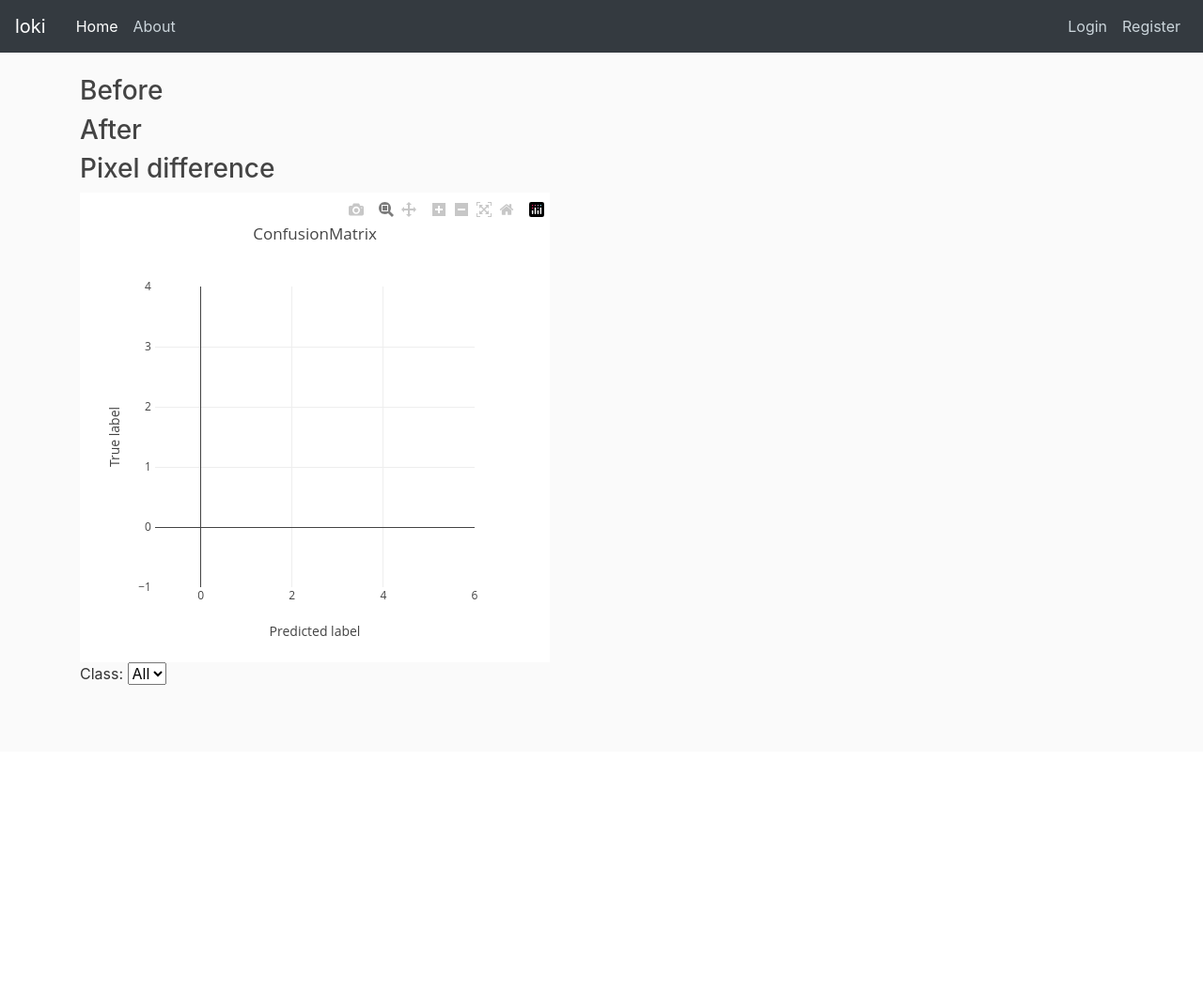
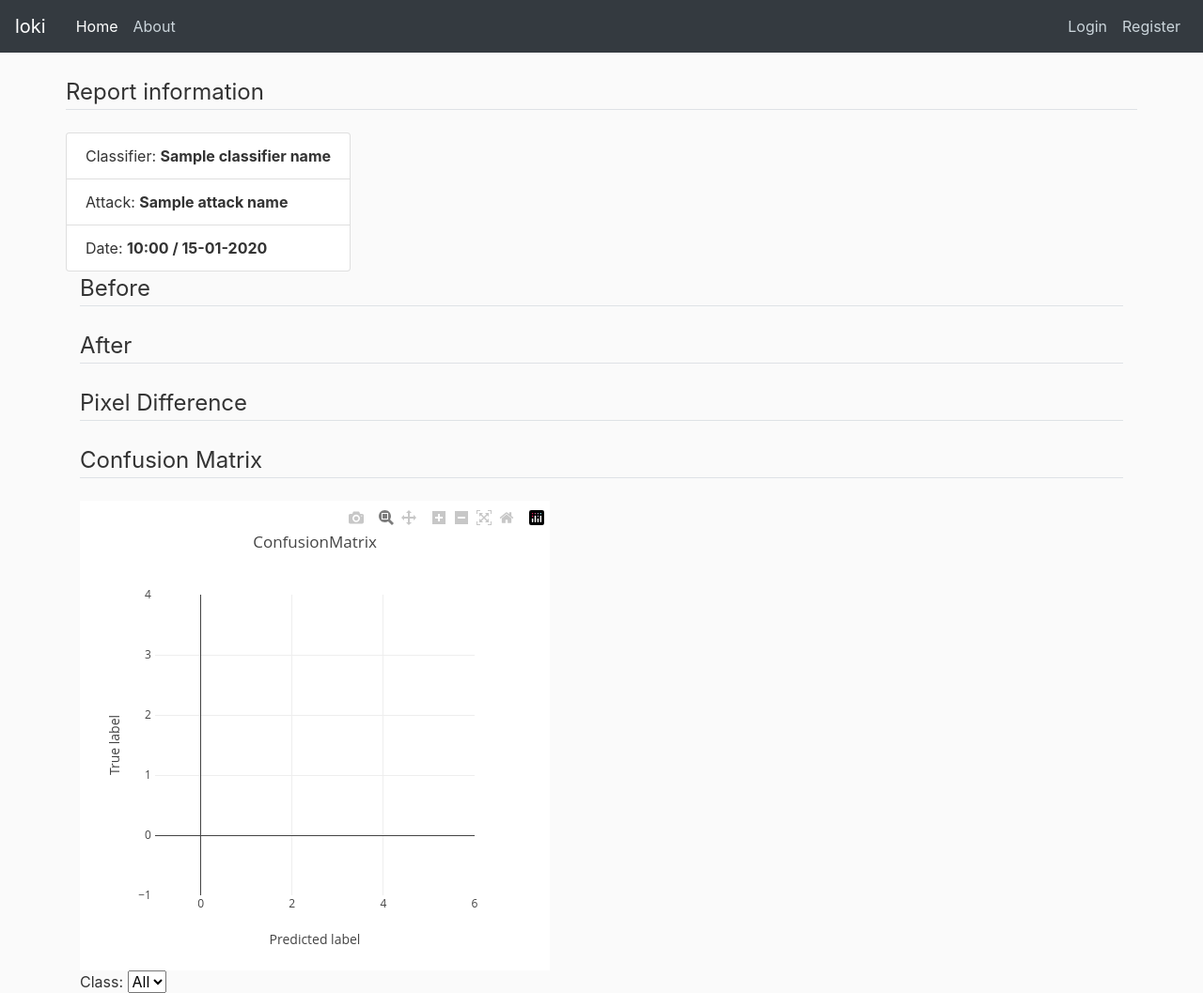
Before and after one commit to elhusseiniali/loki, a Flask app: template loki/templates/visualize_report.html in a window 1280 px wide. Shown: the whole page at 94% size. Before the commit the page ends 729 px from the top, so only its background shows below. Run offline with Flask 2, Linux system fonts and the light colour scheme; the template is opened without the code that fills it: most values are stand-ins (such as "Sample title", 1, 10 or a date in 2020); parts of the project's set-up code (start-up, migrations or seed data) failed here and were passed over; some libraries are stand-ins or nearby versions.

Commit message:
adding report information at the top of the report

```diff
--- a/loki/templates/visualize_report.html
+++ b/loki/templates/visualize_report.html
@@ -1,6 +1,18 @@
 {% extends 'layout.html' %}
 {% block content %}
-<h3>Before</h3>
+<div class="row">
+    <legend class="border-bottom mb-4">
+        Report information
+    </legend>
+    <ul class="list-group">
+        <li class="list-group-item">Classifier: <b>{{ classifier_name }}</b></li>
+        <li class="list-group-item">Attack: <b>{{ attack_name }}</b></li>
+        <li class="list-group-item">Date: <b>{{ time.strftime('%H:%M / %d-%m-%Y') }}</b></li>
+      </ul>
+</div>
+<legend class="border-bottom mb-4">
+    Before
+</legend>
 <div class="row">
     {% for i in range(len) %}
         <div class="column">
@@ -13,7 +25,9 @@
         </div>
     {% endfor %}
 </div>
-<h3>After</h3>
+<legend class="border-bottom mb-4">
+    After
+</legend>
 <div class="row">
     {% for i in range(len) %}
         <div class="column">
@@ -26,7 +40,9 @@
         </div>
     {% endfor %}
 </div>
-<h3>Pixel difference</h3>
+<legend class="border-bottom mb-4">
+    Pixel Difference
+</legend>
 <div class="row">
     {% for i in range(len) %}
         <div class="column">
@@ -36,6 +52,9 @@
         </div>
     {% endfor %}
 </div>
+<legend class="border-bottom mb-4">
+    Confusion Matrix
+</legend>
 <div style="width: 100%; overflow: hidden;">
     <div style="width: 600px;">
         <div id="ConfusionMatrix" style="width:500px;height:500px;"></div>
```
Also changed, not shown: loki/api/reports/views.py (+13 -4 lines).
